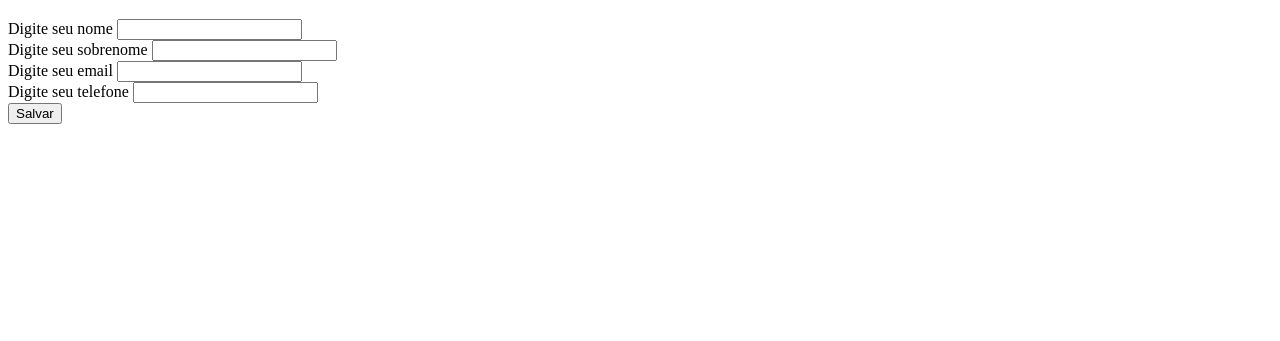
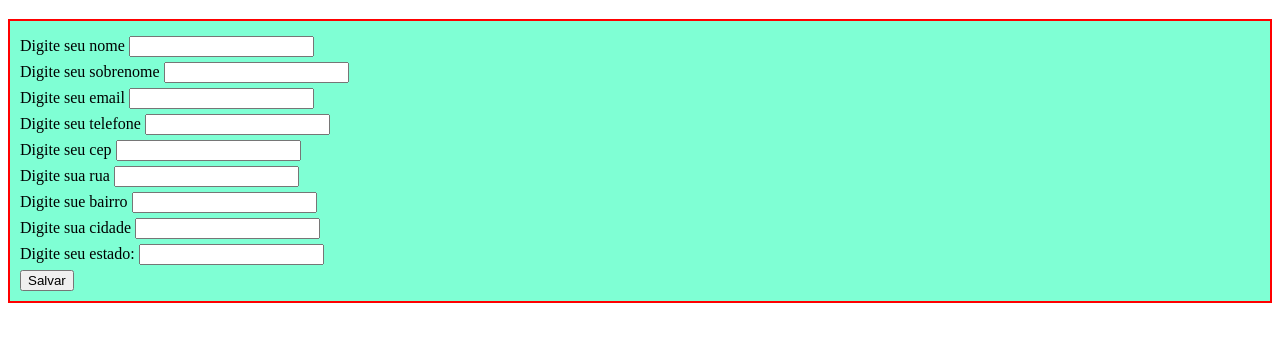
Before and after one commit to emanoelspanhol/AulaWeb1, a plain HTML site: page index.html in a window 1280 px wide. Shown: the part 61-402 px from the top of the page. Drawn offline with Linux system fonts and the light colour scheme.

Commit message:
Add files via upload

```diff
--- a/css.css
+++ b/css.css
@@ -0,0 +1,9 @@
+.form1{
+    background-color: aquamarine;
+    padding: 10px;
+    border: 2px solid red;
+}
+
+input{
+    margin-top: 5px;
+}
--- a/index.html
+++ b/index.html
@@ -5,10 +5,11 @@
     <meta name="viewport" content="width=device-width, initial-scale=1.0">
     <title> Testando JavaScript </title>
     <script src="./javascript.js"> </script>
+    <link rel="stylesheet" href="./css.css"> </link>
 </head>
 <body>
     <h1> Validação de formulários </h1>
-    <form>
+    <form class="form1">
         <label for="nome"> Digite seu nome </label>
         <input type="text" id="nome"></label> <br>
         <label for="sobrenome"> Digite seu sobrenome </label>
@@ -17,6 +18,22 @@
         <input type="text" id="email"> <br>
         <label for="telefone"> Digite seu telefone </label>
         <input type="text" id="telefone" onkeypress="mascara(this, '##-#####-####')"> <br>
+        <label for="telefone"> Digite seu cep </label>
+
+        <input type="text" id="cep" maxlength="9"
+        onkeypress="mascara(this, '#####-###')"
+        onchange="consultaCEP(this.value)">
+        <br>
+
+        <label for="rua"> Digite sua rua </label>
+        <input type="text" id="rua"> <br>
+        <label for="bairro"> Digite sue bairro </label>
+        <input type="text" id="bairro"> <br>
+        <label for="cidade"> Digite sua cidade </label>
+        <input type="text" id="cidade"> <br>
+        <label for="estado"> Digite seu estado: </label>
+        <input type="text" id="estado"> <br>
+
         <input type="button" value="Salvar" onclick="validacampos()">
     </form>
 </body>
--- a/javascript.js
+++ b/javascript.js
@@ -17,11 +17,10 @@ function validacampos() {
         elemento2.style.border = "2px solid green";
     } if ((elemento3.value.length < 3) ||
             (elemento3.value.indexOf('@') == -1) ||
-            (elemento3.value.indexOF('.com') == -1)) {
+            (elemento3.value.indexOf('.com') == -1)) {
         elemento3.focus();
         elemento3.style.border = "2px solid red";
         elemento3.style.outline = "0";
-        console.log(elemento3);
     } else {
         elemento3.style.border = "2px solid green";
     }
@@ -48,5 +47,21 @@ function mascara(teclado, mascara) {
     }
 
     // Define o valor do campo de texto com a máscara aplicada
+
     teclado.value = resultado;
 }
+
+function consultaCEP(cep){
+    const url = `https://viacep.com.br/ws/${cep}/json/`;
+
+    fetch(url)
+        .then(response => response.json())
+        .then(data => {
+            document.getElementById("rua").value=data.logradouro;
+            document.getElementById("bairro").value=data.bairro;
+            document.getElementById("cidade").value=data.localidade;
+            document.getElementById("estado").value=data.uf;
+
+        })
+        .catch(error => console.error(error));
+}
```
